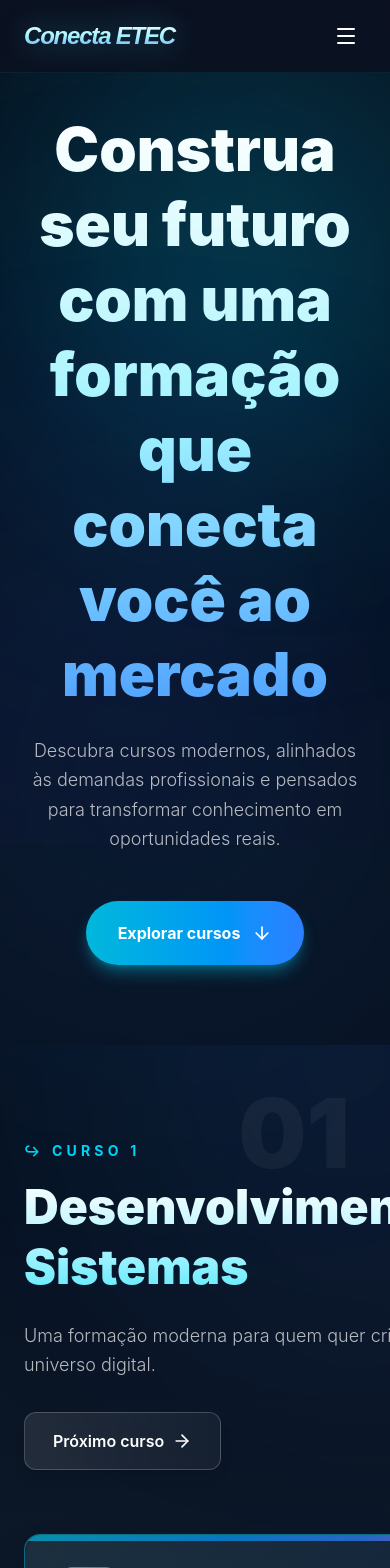
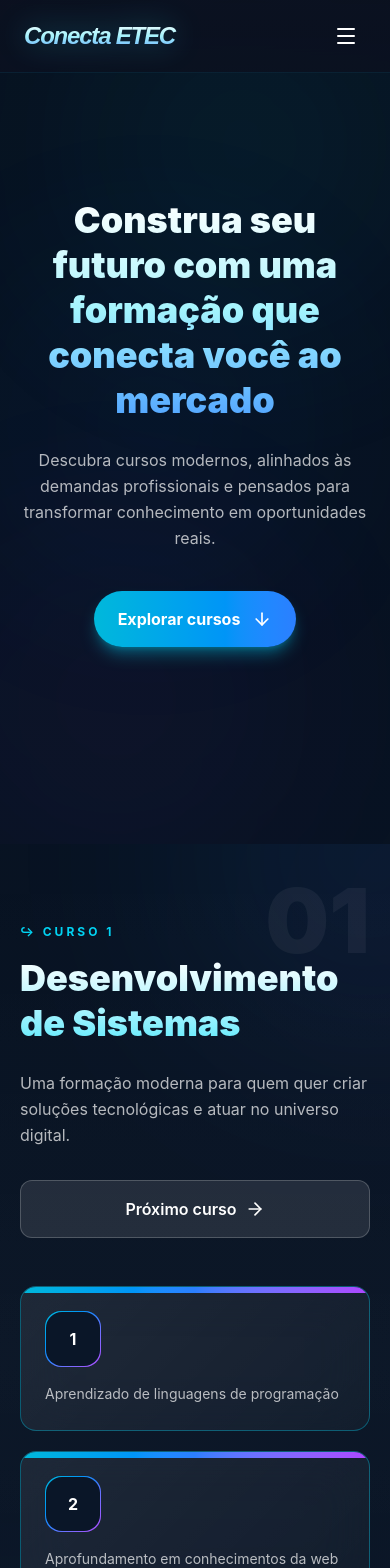
Before and after one commit to Joao-Vic-Muniz/ConectaETEC, a React (Vite) app: page /cursos in a window 390 px wide. Shown: the top 1568 px of the page. Built offline with nearby package versions, Linux system fonts and the light colour scheme.

Commit message:
responsividade dos cursos

```diff
--- a/src/pages/CursosEtecPage.tsx
+++ b/src/pages/CursosEtecPage.tsx
@@ -70,7 +70,8 @@ const courses: Course[] = [
 ];
 
 export default function CursosEtecPage() {
-  const easeInOutQuad = (t: number) => t < 0.5 ? 2 * t * t : -1 + (4 - 2 * t) * t;
+  const easeInOutQuad = (t: number) =>
+    t < 0.5 ? 2 * t * t : -1 + (4 - 2 * t) * t;
 
   const smoothScrollTo = (element: HTMLElement, duration = 1000) => {
     const start = window.pageYOffset;
@@ -80,10 +81,13 @@ export default function CursosEtecPage() {
 
     const animation = (currentTime: number) => {
       if (startTime === null) startTime = currentTime;
+
       const timeElapsed = currentTime - startTime;
       const progress = Math.min(timeElapsed / duration, 1);
       const ease = easeInOutQuad(progress);
+
       window.scrollTo(0, start + distance * ease);
+
       if (progress < 1) requestAnimationFrame(animation);
     };
 
@@ -97,77 +101,95 @@ export default function CursosEtecPage() {
 
   return (
     <main className="bg-gradient-to-b from-[#07111f] via-[#0a1628] to-[#07111f] text-white overflow-hidden relative">
-      {/* Global Animated Background */}
+      {/* BG */}
       <div className="fixed inset-0 overflow-hidden pointer-events-none">
-        <div className="absolute top-0 left-1/4 w-96 h-96 bg-cyan-500/15 rounded-full blur-[150px] animate-pulse" />
-        <div className="absolute top-1/3 right-1/4 w-80 h-80 bg-blue-500/10 rounded-full blur-[140px] animate-pulse delay-700" />
-        <div className="absolute bottom-0 right-1/3 w-96 h-96 bg-purple-500/10 rounded-full blur-[150px] animate-pulse delay-1000" />
+        <div className="absolute top-0 left-1/4 w-72 md:w-96 h-72 md:h-96 bg-cyan-500/15 rounded-full blur-[130px] animate-pulse" />
+        <div className="absolute top-1/3 right-1/4 w-72 md:w-80 h-72 md:h-80 bg-blue-500/10 rounded-full blur-[120px] animate-pulse delay-700" />
+        <div className="absolute bottom-0 right-1/3 w-72 md:w-96 h-72 md:h-96 bg-purple-500/10 rounded-full blur-[130px] animate-pulse delay-1000" />
       </div>
 
       {/* HERO */}
-      <section className="relative min-h-screen flex flex-col justify-center items-center text-center px-6 py-20">
-        {/* Animated Background Grid */}
+      <section className="relative min-h-screen flex flex-col justify-center items-center text-center px-5 sm:px-8 md:px-10 py-24">
         <div className="absolute inset-0 bg-grid-pattern opacity-5" />
 
-        {/* Background Lights with Animation */}
-        <div className="absolute top-20 left-10 w-96 h-96 bg-cyan-500/25 rounded-full blur-[130px] animate-float" />
-        <div className="absolute bottom-20 right-10 w-96 h-96 bg-blue-500/15 rounded-full blur-[150px] animate-float" style={{ animationDelay: "2s" }} />
-
-        <div className="relative z-10 max-w-4xl">
-
-          <h1 className="text-6xl md:text-8xl font-black mt-8 mb-6 leading-tight bg-clip-text text-transparent bg-gradient-to-b from-white via-cyan-200 to-blue-400 animate-in fade-in slide-in-from-bottom-4 duration-1000">
+        <div className="relative z-10 max-w-5xl">
+          <h1 className="text-4xl sm:text-5xl md:text-7xl lg:text-8xl font-black mb-6 leading-tight bg-clip-text text-transparent bg-gradient-to-b from-white via-cyan-200 to-blue-400">
             Construa seu futuro com uma formação que conecta você ao mercado
           </h1>
 
-          <p className="text-white/70 text-lg md:text-xl max-w-3xl mx-auto mb-12 leading-relaxed font-light">
-            Descubra cursos modernos, alinhados às demandas profissionais e pensados
-            para transformar conhecimento em oportunidades reais.
+          <p className="text-white/70 text-base sm:text-lg md:text-xl max-w-3xl mx-auto mb-10 leading-relaxed">
+            Descubra cursos modernos, alinhados às demandas profissionais e
+            pensados para transformar conhecimento em oportunidades reais.
           </p>
 
           <button
             onClick={() => scrollToSection(courses[0].slug)}
-            className="group inline-flex items-center gap-3 px-8 py-5 rounded-full bg-gradient-to-r from-cyan-500 to-blue-500 hover:from-cyan-400 hover:to-blue-400 text-white font-bold shadow-lg shadow-cyan-500/40 hover:shadow-cyan-500/60 transition-all duration-300 transform hover:scale-105 active:scale-95"
+            className="group inline-flex items-center gap-3 px-6 sm:px-8 py-4 rounded-full bg-gradient-to-r from-cyan-500 to-blue-500 hover:from-cyan-400 hover:to-blue-400 text-white font-bold shadow-lg shadow-cyan-500/40 transition-all duration-300 hover:scale-105"
           >
             Explorar cursos
-            <ArrowDown className="w-5 h-5 group-hover:translate-y-1 transition-transform " />
+            <ArrowDown className="w-5 h-5 group-hover:translate-y-1 transition-transform" />
           </button>
         </div>
-
       </section>
 
-      {/* COURSES */}
+      {/* CURSOS */}
       {courses.map((course, index) => (
         <section
           key={course.slug}
           id={course.slug}
-          className="relative min-h-screen w-full flex items-center px-6 md:px-12 py-24 overflow-hidden"
+          className="relative min-h-screen w-full flex items-center px-5 sm:px-8 md:px-12 py-20 md:py-24 overflow-hidden"
         >
-          {/* Background Effects */}
+          {/* BG */}
           <div className="absolute inset-0">
             <div className="absolute inset-0 bg-gradient-to-b from-transparent via-white/[0.02] to-transparent" />
-            <div className={`absolute -top-40 -right-40 w-96 h-96 bg-gradient-to-br ${course.gradient} rounded-full blur-[140px] opacity-15 animate-float`} />
-            <div className={`absolute -bottom-40 -left-40 w-96 h-96 bg-gradient-to-br ${course.gradient} rounded-full blur-[140px] opacity-10 animate-float`} style={{ animationDelay: "3s" }} />
+
+            <div
+              className={`absolute -top-32 -right-32 w-72 md:w-96 h-72 md:h-96 bg-gradient-to-br ${course.gradient} rounded-full blur-[130px] opacity-15`}
+            />
+
+            <div
+              className={`absolute -bottom-32 -left-32 w-72 md:w-96 h-72 md:h-96 bg-gradient-to-br ${course.gradient} rounded-full blur-[130px] opacity-10`}
+            />
           </div>
 
-          {/* Course Number Background */}
-          <div className="absolute top-10 right-10 text-8xl font-black text-white/5 select-none">
+          {/* NÚMERO FUNDO */}
+          <div className="absolute top-8 right-5 md:right-10 text-[90px] sm:text-[130px] md:text-[220px] font-black text-white/5 select-none leading-none">
             0{index + 1}
           </div>
 
-          <div className="relative z-10 max-w-7xl mx-auto w-full grid md:grid-cols-2 gap-16 items-center">
-
-            {/* Left Content */}
+          <div className="relative z-10 max-w-7xl mx-auto w-full grid grid-cols-1 lg:grid-cols-2 gap-12 md:gap-16 items-center">
+            {/* LEFT */}
             <div className="space-y-8">
               <div>
-                <span className={`text-sm uppercase tracking-[0.3em] font-bold block mb-4 ${course.accentColor === 'cyan' ? 'text-cyan-400' : course.accentColor === 'emerald' ? 'text-emerald-400' : course.accentColor === 'pink' ? 'text-pink-400' : 'text-violet-400'}`}>
+                <span
+                  className={`text-xs sm:text-sm uppercase tracking-[0.25em] font-bold block mb-4 ${
+                    course.accentColor === "cyan"
+                      ? "text-cyan-400"
+                      : course.accentColor === "emerald"
+                      ? "text-emerald-400"
+                      : course.accentColor === "pink"
+                      ? "text-pink-400"
+                      : "text-violet-400"
+                  }`}
+                >
                   ↪ Curso {index + 1}
                 </span>
 
-                <h2 className={`text-5xl md:text-7xl font-black leading-tight bg-clip-text text-transparent mb-6 w-2xl ${course.accentColor === 'cyan' ? 'bg-gradient-to-b from-white to-cyan-300' : course.accentColor === 'emerald' ? 'bg-gradient-to-b from-white to-emerald-300' : course.accentColor === 'pink' ? 'bg-gradient-to-b from-white to-pink-300' : 'bg-gradient-to-b from-white to-violet-300'}`}>
+                <h2
+                  className={`text-4xl sm:text-5xl md:text-6xl lg:text-7xl font-black leading-tight bg-clip-text text-transparent mb-6 max-w-full break-words ${
+                    course.accentColor === "cyan"
+                      ? "bg-gradient-to-b from-white to-cyan-300"
+                      : course.accentColor === "emerald"
+                      ? "bg-gradient-to-b from-white to-emerald-300"
+                      : course.accentColor === "pink"
+                      ? "bg-gradient-to-b from-white to-pink-300"
+                      : "bg-gradient-to-b from-white to-violet-300"
+                  }`}
+                >
                   {course.title}
                 </h2>
 
-                <p className="text-white/70 text-lg leading-relaxed mb-8 max-w-2xl font-light">
+                <p className="text-white/70 text-base sm:text-lg leading-relaxed max-w-2xl">
                   {course.intro}
                 </p>
               </div>
@@ -175,7 +197,7 @@ export default function CursosEtecPage() {
               {index < courses.length - 1 && (
                 <button
                   onClick={() => scrollToSection(courses[index + 1].slug)}
-                  className="group inline-flex items-center gap-2 px-7 py-4 rounded-xl bg-gradient-to-r from-white/10 to-white/5 border border-white/20 hover:border-cyan-400/60 hover:bg-gradient-to-r hover:from-cyan-500/20 hover:to-blue-500/20 transition-all duration-500 backdrop-blur-md font-semibold shadow-lg hover:shadow-cyan-500/20"
+                  className="group w-full sm:w-fit inline-flex justify-center items-center gap-2 px-7 py-4 rounded-xl bg-white/10 border border-white/20 hover:border-cyan-400/60 hover:bg-cyan-500/10 transition-all duration-300 font-semibold"
                 >
                   Próximo curso
                   <ArrowRight className="w-5 h-5 group-hover:translate-x-1 transition-transform" />
@@ -183,41 +205,41 @@ export default function CursosEtecPage() {
               )}
             </div>
 
-            {/* Right Cards */}
-            <div className="grid gap-6">
+            {/* RIGHT */}
+            <div className="grid gap-5 sm:gap-6">
               {course.cards.map((card, i) => (
                 <div
                   key={i}
-                  className={`group relative overflow-hidden rounded-2xl border bg-gradient-to-br backdrop-blur-xl p-8 transition-all duration-700 hover:-translate-y-3 cursor-pointer shadow-2xl ${course.accentColor === 'cyan' ? 'hover:shadow-cyan-500/30 border-cyan-500/50' : course.accentColor === 'emerald' ? 'hover:shadow-emerald-500/30 border-emerald-500/50' : course.accentColor === 'pink' ? 'hover:shadow-pink-500/30 border-pink-500/50' : 'hover:shadow-violet-500/30 border-violet-500/50'}`}
+                  className={`group relative overflow-hidden rounded-2xl border backdrop-blur-xl p-6 sm:p-8 transition-all duration-500 hover:-translate-y-2 ${
+                    course.accentColor === "cyan"
+                      ? "border-cyan-500/40 hover:shadow-cyan-500/20"
+                      : course.accentColor === "emerald"
+                      ? "border-emerald-500/40 hover:shadow-emerald-500/20"
+                      : course.accentColor === "pink"
+                      ? "border-pink-500/40 hover:shadow-pink-500/20"
+                      : "border-violet-500/40 hover:shadow-violet-500/20"
+                  }`}
                   style={{
-                    background: `linear-gradient(135deg, rgba(255,255,255,0.08) 0%, rgba(255,255,255,0.02) 100%)`,
-                    borderWidth: '1px',
+                    background:
+                      "linear-gradient(135deg, rgba(255,255,255,0.08), rgba(255,255,255,0.03))",
                   }}
                 >
-                  {/* Animated Gradient Border */}
-                  <div className={`absolute inset-0 rounded-2xl opacity-0 group-hover:opacity-100 transition-opacity duration-700 p-[1px] bg-gradient-to-br ${course.gradient}`} style={{ zIndex: -1 }} />
+                  <div
+                    className={`absolute top-0 left-0 h-1.5 w-full bg-gradient-to-r ${course.gradient}`}
+                  />
 
-                  {/* Glow Background on Hover */}
-                  <div className={`absolute inset-0 opacity-0 group-hover:opacity-100 transition-opacity duration-700 bg-gradient-to-br ${course.gradient}`} style={{ opacity: 0.05, borderRadius: '1.5rem' }} />
-
-                  {/* Top Accent Line */}
-                  <div className={`absolute top-0 left-0 h-1.5 w-full bg-gradient-to-r ${course.gradient} opacity-70 group-hover:opacity-100`} />
-
-                  {/* Content */}
-                  <div className="relative z-10 space-y-4">
-                    {/* Icon Circle with Animation */}
-                    <div className={`inline-flex items-center justify-center w-16 h-16 rounded-2xl bg-gradient-to-br ${course.gradient} p-0.5`}>
-                      <div className={`w-full h-full rounded-2xl bg-[#0a1628] flex items-center justify-center group-hover:text-white transition-colors shadow-inner ${course.accentColor === 'cyan' ? 'text-cyan-300' : course.accentColor === 'emerald' ? 'text-emerald-300' : course.accentColor === 'pink' ? 'text-pink-300' : 'text-violet-300'}`}>
-                        {course.cards.indexOf(card) + 1}
+                  <div className="space-y-4 relative z-10">
+                    <div
+                      className={`inline-flex items-center justify-center w-14 h-14 rounded-2xl bg-gradient-to-br ${course.gradient} p-[1px]`}
+                    >
+                      <div className="w-full h-full rounded-2xl bg-[#0a1628] flex items-center justify-center text-white font-bold">
+                        {i + 1}
                       </div>
                     </div>
 
-                    <p className="text-white/65 leading-relaxed text-base font-light group-hover:text-white/80 transition-colors">
+                    <p className="text-white/70 text-sm sm:text-base leading-relaxed">
                       {card}
                     </p>
-
-                    {/* Floating Icon on Hover */}
-                    <div className="absolute -top-12 -right-12 w-32 h-32 rounded-full bg-gradient-to-br from-white/20 to-transparent blur-2xl opacity-0 group-hover:opacity-100 transition-opacity duration-500" />
                   </div>
                 </div>
               ))}
@@ -225,7 +247,6 @@ export default function CursosEtecPage() {
           </div>
         </section>
       ))}
-
     </main>
   );
 }
```
